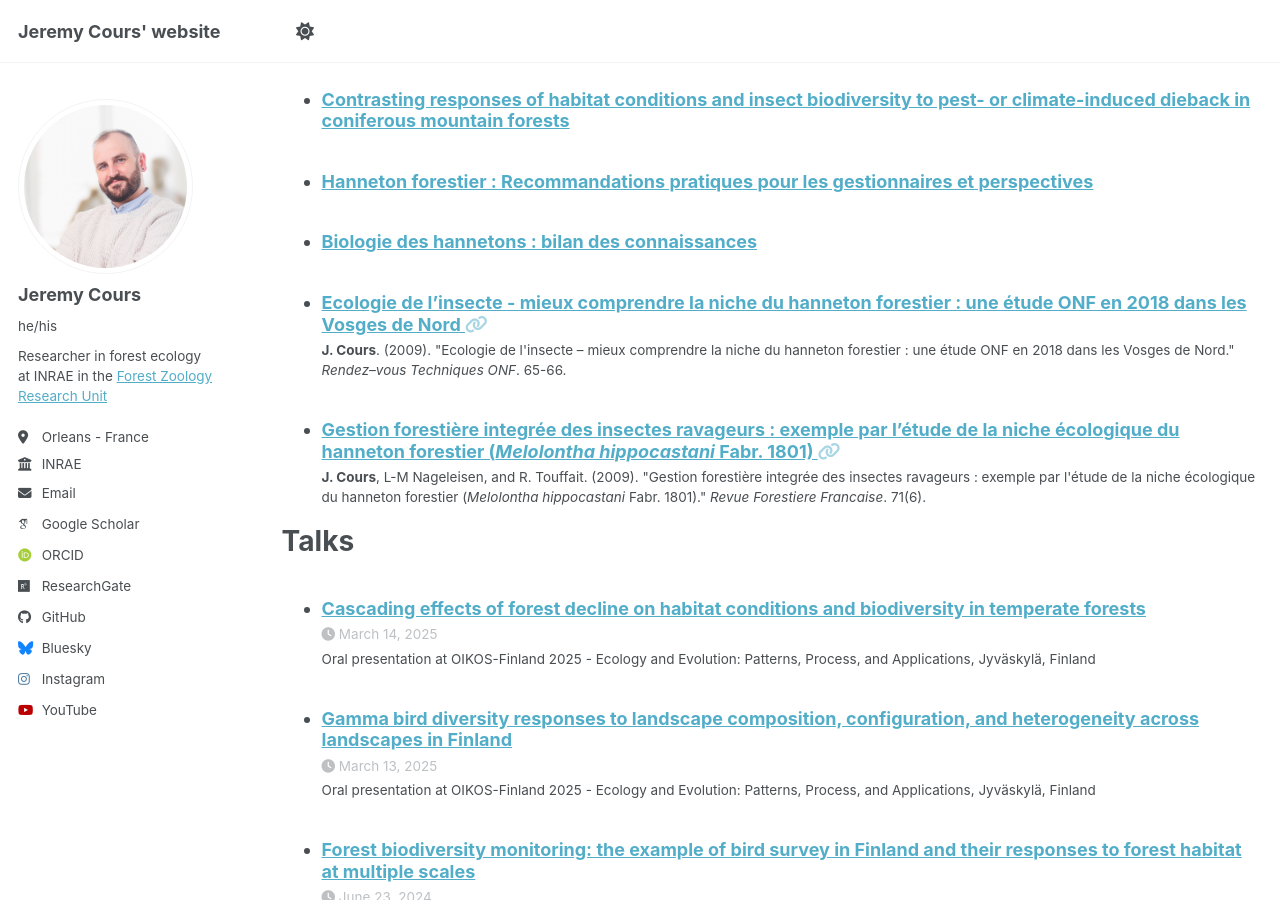
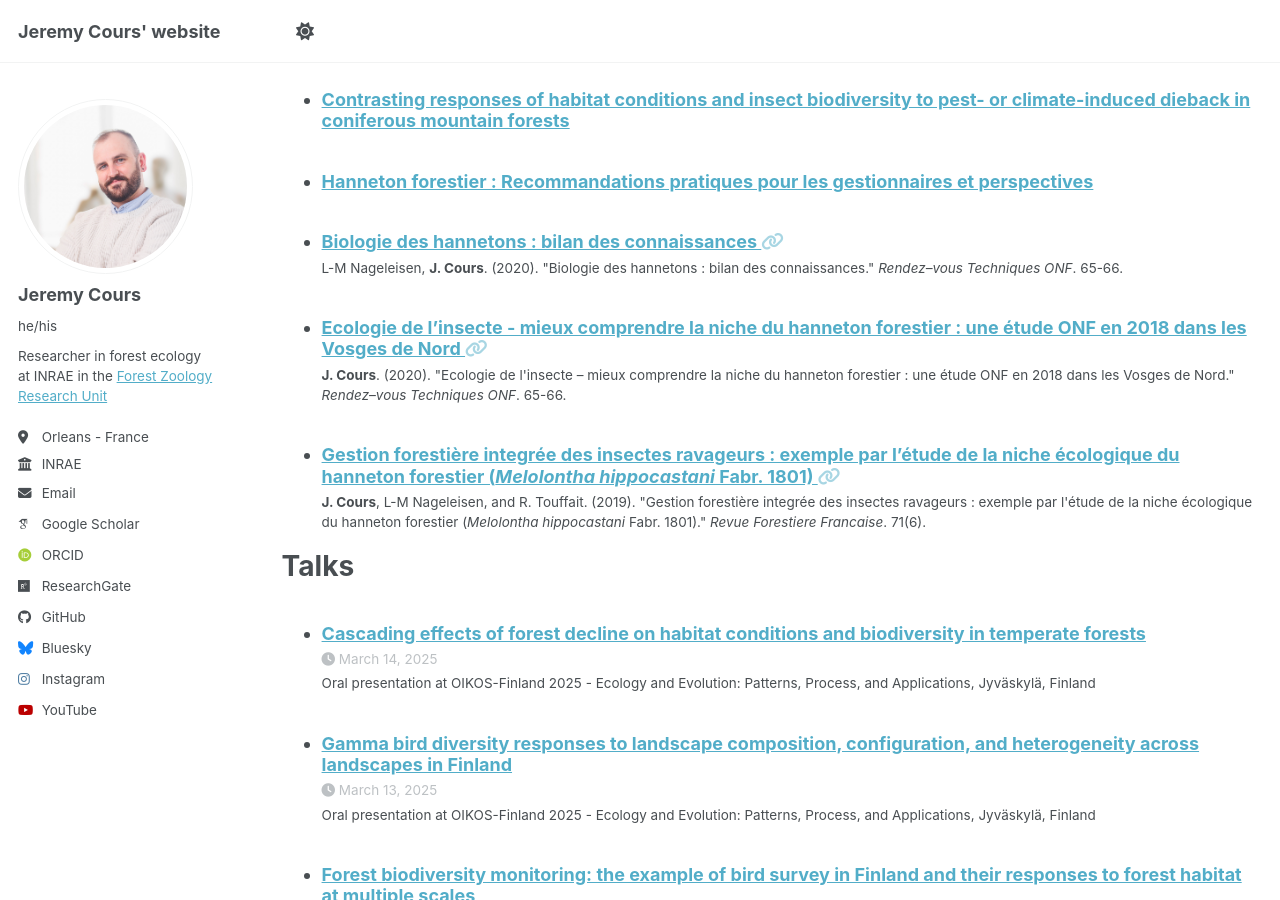
Before and after one commit to J-Cours/J-Cours.github.io, a Jekyll site: the page built from _pages/cv.md, in a window 1280 px wide and 900 px high, scrolled down 2840 px. Built offline with Jekyll 4.4.1, drawn with Linux system fonts in a browser that asks for light colours; some web fonts are replaced; a script bundle is joined from its source files by our own code; library files that are not in the unit come from our copies.

Commit message:
Update publications

```diff
--- a/_publications/2019-12-31-paper.md
+++ b/_publications/2019-12-31-paper.md
@@ -6,7 +6,7 @@ permalink: /publication/2019-12-31-paper
 excerpt: ''
 date: 2019-12-31
 venue: 'Revue Forestiere Francaise Vol. 71 No 6; 553-567'
-paperurl: 'files/Articles/2019/Cours et al_2019_Gestion forestière intégrée des insectes ravageurs.pdf'
+paperurl: '/files/Articles/2019/Cours et al_2019_Gestion forestière intégrée des insectes ravageurs.pdf'
 link: 'https://doi.org/10.4267/2042/70886'
-citation: "<b>J. Cours</b>, L-M Nageleisen, and R. Touffait. (2009). &quot;Gestion forestière integrée des insectes ravageurs : exemple par l'étude de la niche écologique du hanneton forestier (<i>Melolontha hippocastani</i> Fabr. 1801).&quot; <i>Revue Forestiere Francaise</i>. 71(6)."
+citation: "<b>J. Cours</b>, L-M Nageleisen, and R. Touffait. (2019). &quot;Gestion forestière integrée des insectes ravageurs : exemple par l'étude de la niche écologique du hanneton forestier (<i>Melolontha hippocastani</i> Fabr. 1801).&quot; <i>Revue Forestiere Francaise</i>. 71(6)."
 ---
--- a/_publications/2020_RDVT_1.md
+++ b/_publications/2020_RDVT_1.md
@@ -6,8 +6,8 @@ permalink: /publication/2020-10-01-RDVT1
 excerpt: ''
 date: 2020-10-01
 venue: 'Rendez-vous Techniques ONF No 65-66; 32-37'
-paperurl:
+paperurl: '/files/Articles/2020/ONF_RDVT_65-66_Ecologie_hanneton_forestier.pdf'
 link: 'https://hal.archives-ouvertes.fr/hal-02989168'
 code:
-citation: "<b>J. Cours</b>. (2009). &quot;Ecologie de l'insecte – mieux comprendre la niche du hanneton forestier : une étude ONF en 2018 dans les Vosges de Nord.&quot; <i>Rendez–vous Techniques ONF</i>. 65-66."
+citation: "<b>J. Cours</b>. (2020). &quot;Ecologie de l'insecte – mieux comprendre la niche du hanneton forestier : une étude ONF en 2018 dans les Vosges de Nord.&quot; <i>Rendez–vous Techniques ONF</i>. 65-66."
 ---
```
Also changed, not shown: _publications/2020_RDVT_2.md (+3 -2 lines), 2 other files.
